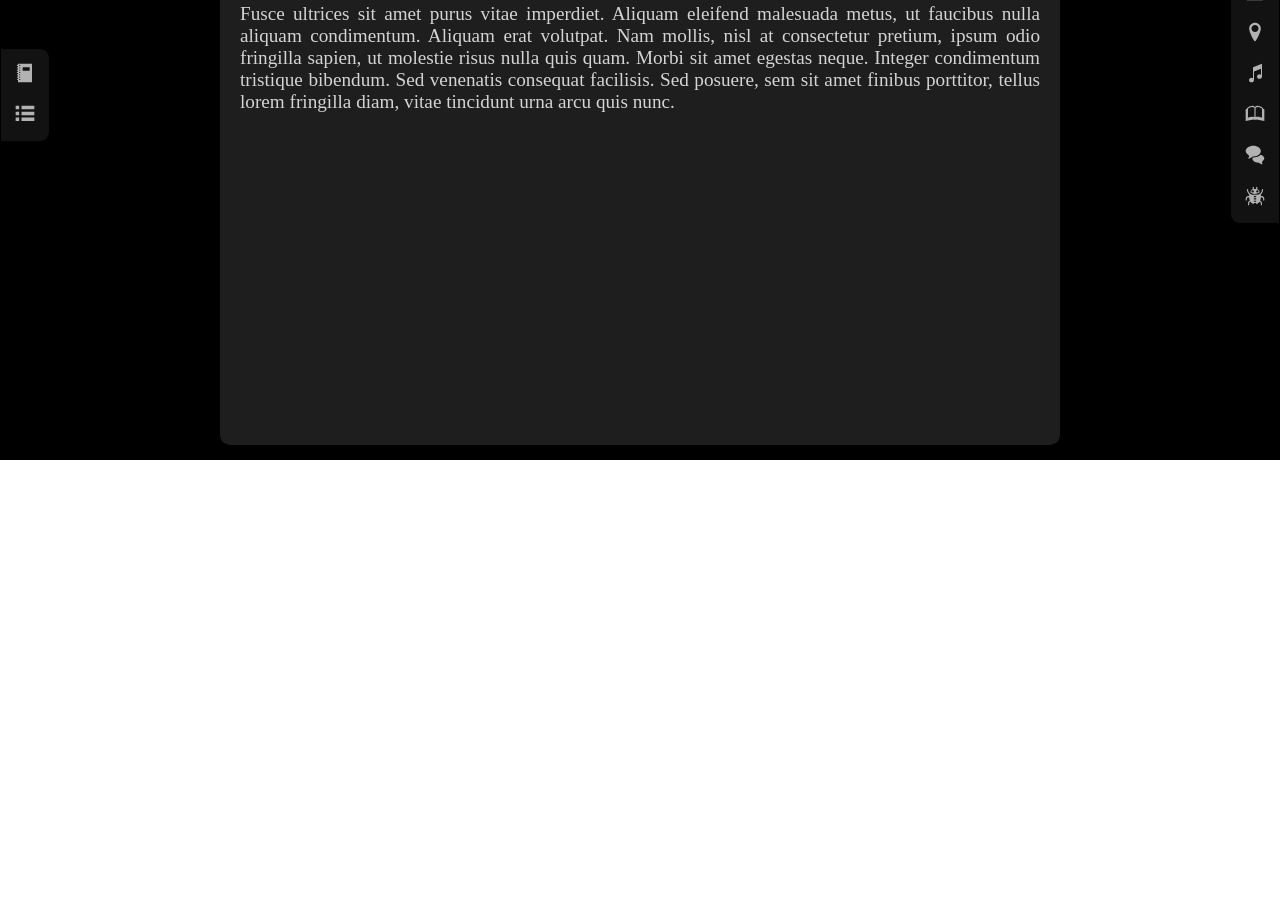
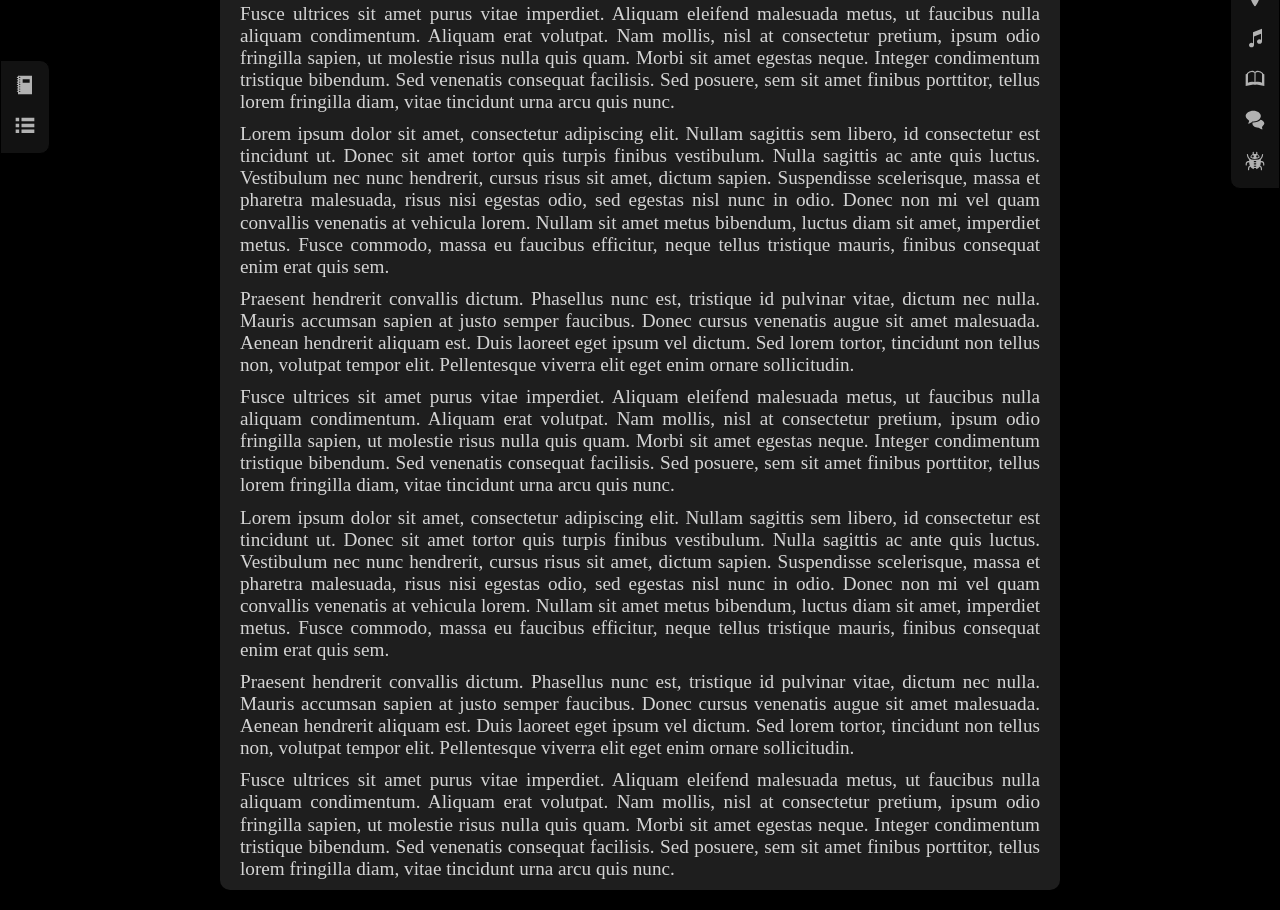
Before and after one commit to Zendrians/ER-Reader, a React (Vite) app: page / in a window 1280 px wide. Shown: the part 340-1250 px from the top of the page. Before the commit the page ends 800 px from the top, so only its background shows below. Built offline with nearby package versions, Linux system fonts and the light colour scheme.

Commit message:
Add right panel y fix postion when scrolling

```diff
--- a/src/modules/Reader/components/readerFeaturesBar/ReaderFeaturesBar.tsx
+++ b/src/modules/Reader/components/readerFeaturesBar/ReaderFeaturesBar.tsx
@@ -1,4 +1,4 @@
-import React from "react";
+import React, { useContext } from "react";
 import PanelIcon from "../../../Shared/components/panelIcon/PanelIcon";
 import CharacterIcon from "../../../../assets/reactSvg/CharacterIcon";
 import LocationIcon from "../../../../assets/reactSvg/LocationIcon";
@@ -6,11 +6,31 @@ import MusicIcon from "../../../../assets/reactSvg/MusicIcon";
 import OpenBookIcon from "../../../../assets/reactSvg/OpenBookIcon";
 import ChatBubbleIcon from "../../../../assets/reactSvg/ChatBubbleIcon";
 import BugIcon from "../../../../assets/reactSvg/BugIcon";
+import { PanelContext, PanelState } from "../../context/PanelContext";
+import { ReaderTabs } from "../../enums/RedarTabs";
 
 const ReaderFeaturesBar: React.FC = () => {
+  const { currentRightTab, updatePanel } = useContext(PanelContext);
+
+  const handleIconClick = (panelOptions: Partial<PanelState>) => {
+    if (panelOptions.currentRightTab === currentRightTab) {
+      updatePanel({ isRightPanelOpen: false, currentRightTab: null });
+    } else {
+      updatePanel(panelOptions);
+    }
+  };
+
   return (
     <React.Fragment>
-      <PanelIcon>
+      <PanelIcon
+        isSelected={currentRightTab === ReaderTabs.Characters}
+        onClick={() => {
+          handleIconClick({
+            isRightPanelOpen: true,
+            currentRightTab: ReaderTabs.Characters,
+          });
+        }}
+      >
         <CharacterIcon />
       </PanelIcon>
       <PanelIcon>
--- /dev/null
+++ b/src/modules/Reader/components/readerFeaturesPanelContainer/ReaderFeaturesPanelContainer.tsx
@@ -0,0 +1,18 @@
+import React from "react";
+import ReaderSidePanel from "../readerSidePanel/ReaderSidePanel";
+import "./ReaderFeaturesPanelContainer.css";
+import SelectionCorner from "../../../Shared/components/rightSidePanel/SelectionCorner";
+import ReaderFeaturesBar from "../readerFeaturesBar/ReaderFeaturesBar";
+
+const ReaderFeaturesPanelContainer: React.FC = () => {
+  return (
+    <aside className="readerInfoPanelContainer">
+      <SelectionCorner orientation="right">
+        <ReaderFeaturesBar />
+      </SelectionCorner>
+      <ReaderSidePanel />
+    </aside>
+  );
+};
+
+export default ReaderFeaturesPanelContainer;
--- a/src/modules/Reader/components/readerLayout/ReaderLayout.css
+++ b/src/modules/Reader/components/readerLayout/ReaderLayout.css
@@ -4,5 +4,4 @@
     grid-template-rows: 50px auto;
     row-gap: 20px;
     background-color: var(--deeper-background-color);
-    overflow: hidden;
 }
--- a/src/modules/Reader/components/readerMainArea/ReaderMainArea.css
+++ b/src/modules/Reader/components/readerMainArea/ReaderMainArea.css
@@ -9,7 +9,7 @@
     display: flex;
     flex-direction: column;
     row-gap: 10px;
-    height: 98%;
+    margin-bottom: 20px;
     width: 840px;
     background-color: #1E1E1E;
     border-radius: 10px;
@@ -22,9 +22,3 @@
     font-size: 1.2rem;
     line-height: 1.15;
 }
-
-.readerMainArea__sidePanelContainer {
-    display: flex;
-    align-content: center;
-    flex-wrap: wrap;
-}
--- a/src/modules/Reader/components/readerMainArea/ReaderMainArea.tsx
+++ b/src/modules/Reader/components/readerMainArea/ReaderMainArea.tsx
@@ -6,9 +6,10 @@ import ReaderInfoBar from "../readerInfoBar/ReaderInfoBar";
 import ModalDialog from "../../../Shared/components/modal/ModalDialog";
 import ReaderInfoPanelContainer from "../ReaderInfoPanelContainer/ReaderInfoPanelContainer";
 import { PanelContext } from "../../context/PanelContext";
+import ReaderFeaturesPanelContainer from "../readerFeaturesPanelContainer/ReaderFeaturesPanelContainer";
 
 const ReaderMainArea: React.FC = () => {
-  const { isLeftPanelOpen } = useContext(PanelContext);
+  const { isLeftPanelOpen, isRightPanelOpen } = useContext(PanelContext);
 
   return (
     <React.Fragment>
@@ -50,6 +51,64 @@ const ReaderMainArea: React.FC = () => {
             consequat facilisis. Sed posuere, sem sit amet finibus porttitor,
             tellus lorem fringilla diam, vitae tincidunt urna arcu quis nunc.
           </p>
+          <p>
+            Lorem ipsum dolor sit amet, consectetur adipiscing elit. Nullam
+            sagittis sem libero, id consectetur est tincidunt ut. Donec sit amet
+            tortor quis turpis finibus vestibulum. Nulla sagittis ac ante quis
+            luctus. Vestibulum nec nunc hendrerit, cursus risus sit amet, dictum
+            sapien. Suspendisse scelerisque, massa et pharetra malesuada, risus
+            nisi egestas odio, sed egestas nisl nunc in odio. Donec non mi vel
+            quam convallis venenatis at vehicula lorem. Nullam sit amet metus
+            bibendum, luctus diam sit amet, imperdiet metus. Fusce commodo,
+            massa eu faucibus efficitur, neque tellus tristique mauris, finibus
+            consequat enim erat quis sem.
+          </p>
+          <p>
+            Praesent hendrerit convallis dictum. Phasellus nunc est, tristique
+            id pulvinar vitae, dictum nec nulla. Mauris accumsan sapien at justo
+            semper faucibus. Donec cursus venenatis augue sit amet malesuada.
+            Aenean hendrerit aliquam est. Duis laoreet eget ipsum vel dictum.
+            Sed lorem tortor, tincidunt non tellus non, volutpat tempor elit.
+            Pellentesque viverra elit eget enim ornare sollicitudin.
+          </p>
+          <p>
+            Fusce ultrices sit amet purus vitae imperdiet. Aliquam eleifend
+            malesuada metus, ut faucibus nulla aliquam condimentum. Aliquam erat
+            volutpat. Nam mollis, nisl at consectetur pretium, ipsum odio
+            fringilla sapien, ut molestie risus nulla quis quam. Morbi sit amet
+            egestas neque. Integer condimentum tristique bibendum. Sed venenatis
+            consequat facilisis. Sed posuere, sem sit amet finibus porttitor,
+            tellus lorem fringilla diam, vitae tincidunt urna arcu quis nunc.
+          </p>
+          <p>
+            Lorem ipsum dolor sit amet, consectetur adipiscing elit. Nullam
+            sagittis sem libero, id consectetur est tincidunt ut. Donec sit amet
+            tortor quis turpis finibus vestibulum. Nulla sagittis ac ante quis
+            luctus. Vestibulum nec nunc hendrerit, cursus risus sit amet, dictum
+            sapien. Suspendisse scelerisque, massa et pharetra malesuada, risus
+            nisi egestas odio, sed egestas nisl nunc in odio. Donec non mi vel
+            quam convallis venenatis at vehicula lorem. Nullam sit amet metus
+            bibendum, luctus diam sit amet, imperdiet metus. Fusce commodo,
+            massa eu faucibus efficitur, neque tellus tristique mauris, finibus
+            consequat enim erat quis sem.
+          </p>
+          <p>
+            Praesent hendrerit convallis dictum. Phasellus nunc est, tristique
+            id pulvinar vitae, dictum nec nulla. Mauris accumsan sapien at justo
+            semper faucibus. Donec cursus venenatis augue sit amet malesuada.
+            Aenean hendrerit aliquam est. Duis laoreet eget ipsum vel dictum.
+            Sed lorem tortor, tincidunt non tellus non, volutpat tempor elit.
+            Pellentesque viverra elit eget enim ornare sollicitudin.
+          </p>
+          <p>
+            Fusce ultrices sit amet purus vitae imperdiet. Aliquam eleifend
+            malesuada metus, ut faucibus nulla aliquam condimentum. Aliquam erat
+            volutpat. Nam mollis, nisl at consectetur pretium, ipsum odio
+            fringilla sapien, ut molestie risus nulla quis quam. Morbi sit amet
+            egestas neque. Integer condimentum tristique bibendum. Sed venenatis
+            consequat facilisis. Sed posuere, sem sit amet finibus porttitor,
+            tellus lorem fringilla diam, vitae tincidunt urna arcu quis nunc.
+          </p>
         </div>
         <div className="readerMainArea__sidePanelContainer">
           <SelectionCorner orientation="right">
@@ -57,8 +116,11 @@ const ReaderMainArea: React.FC = () => {
           </SelectionCorner>
         </div>
       </section>
-      <ModalDialog isOpen={isLeftPanelOpen} animation="slideFromLeft">
+      <ModalDialog isOpen={isLeftPanelOpen} position="left">
         <ReaderInfoPanelContainer />
+      </ModalDialog>
+      <ModalDialog isOpen={isRightPanelOpen} position="right">
+        <ReaderFeaturesPanelContainer />
       </ModalDialog>
     </React.Fragment>
   );
--- a/src/modules/Reader/enums/RedarTabs.ts
+++ b/src/modules/Reader/enums/RedarTabs.ts
@@ -1,4 +1,5 @@
 export enum ReaderTabs {
   BookData = "BookData",
   ChapterList = "ChapterList",
+  Characters = "Characters"
 }
--- a/src/modules/Shared/components/modal/ModalDialog.css
+++ b/src/modules/Shared/components/modal/ModalDialog.css
@@ -1,15 +1,22 @@
 .modalDialog {
-  position: absolute;
-  top: 50%;
-  transform: translateY(-50%);
+  position: sticky;
   padding: 0;
   margin: 0;
   background-color: transparent;
   border: none;
 }
 
-.modalDialog__animation--slideFromLeft {
+.modalDialog--left {
+  top: 50%;
+  transform: translateY(-50%);
+  left: 0;
   animation: modal-slide-left-to-right 500ms ease-in forwards;
+}
+
+.modalDialog--right {
+  top: 50%;
+  transform: translateY(-50%);
+  right: 50%;
 }
 
 @keyframes modal-slide-left-to-right {
--- a/src/modules/Shared/components/modal/ModalDialog.tsx
+++ b/src/modules/Shared/components/modal/ModalDialog.tsx
@@ -5,10 +5,10 @@ import "./ModalDialog.css";
 interface IModalDialog {
   isOpen: boolean;
   children: ReactNode;
-  animation: string
+  position: string
 }
 
-const ModalDialog: React.FC<IModalDialog> = ({ isOpen, children, animation }) => {
+const ModalDialog: React.FC<IModalDialog> = ({ isOpen, children, position }) => {
   if (!isOpen) return null;
 
   return ReactDOM.createPortal(
@@ -16,7 +16,7 @@ const ModalDialog: React.FC<IModalDialog> = ({ isOpen, children, animation }) =>
       open
       aria-modal="true"
       aria-labelledby="dialog-title"
-      className={`modalDialog modalDialog__animation--${animation}`}
+      className={`modalDialog modalDialog--${position}`}
     >
       {children}
     </dialog>,
--- a/src/modules/Shared/components/rightSidePanel/SelectionCorner.css
+++ b/src/modules/Shared/components/rightSidePanel/SelectionCorner.css
@@ -1,4 +1,7 @@
 .selectionCorner {
+  position: sticky;
+  top: 50%;
+  transform: translateY(-50%);
   display: flex;
   flex-direction: column;
   justify-items: center;
```
Also changed, not shown: src/modules/Reader/components/readerFeaturesPanelContainer/ReaderFeaturesPanelContainer.css (added).
